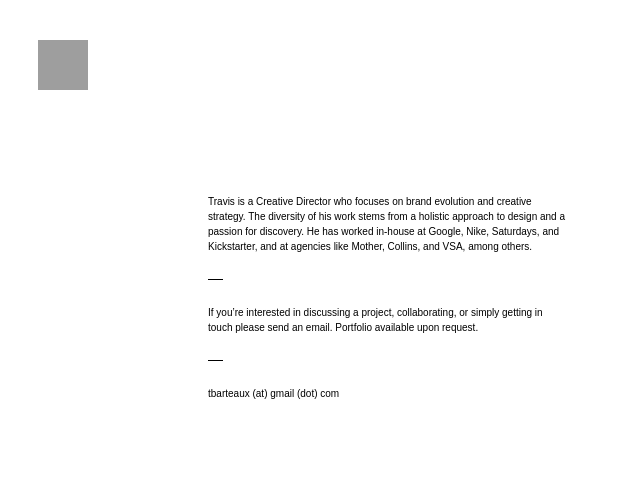
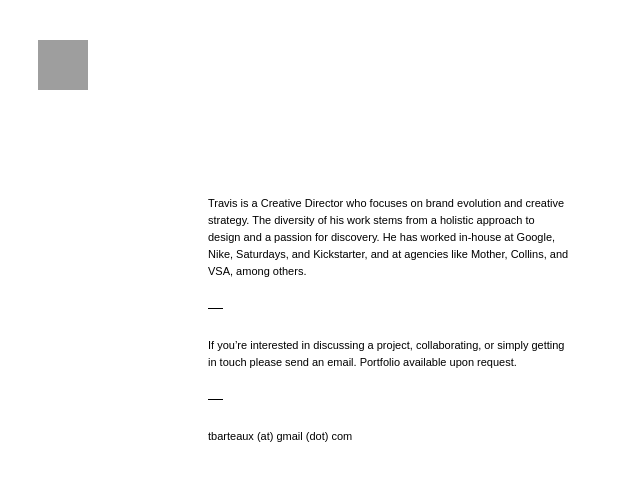
Before and after one commit to aung-barto/tbarto, a PHP site: page / in a window 1280 px wide. Shown: the top 481 px of the page, without its empty margins (0-640 px from the left). Run offline with PHP 8.4, Linux system fonts and the light colour scheme; grey boxes are pictures that could not be loaded.

Commit message:
Update styles.css

```diff
--- a/css/styles.css
+++ b/css/styles.css
@@ -1,4 +1,4 @@
-body { font-family: arial; font-size: 10px; line-height: 15px; }
+body { font-family: arial; font-size: 11px; line-height: 17px; }
 .magic-container { margin: 100px 0 0 200px; }
 .info { width: 34%; }
 .hr { height: 1px; width:15px; background-color: #000; }
```
